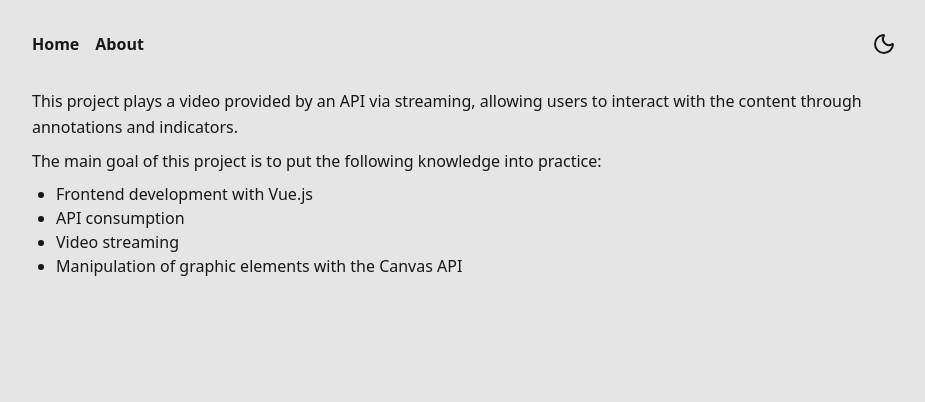
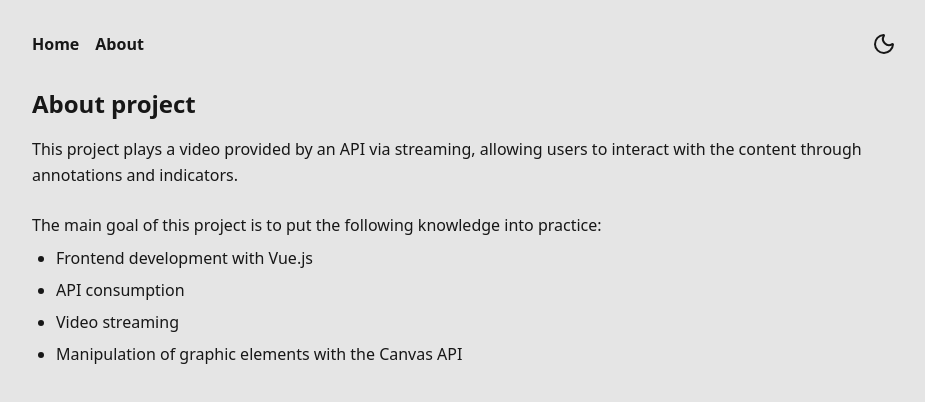
Before and after one commit to igorhideki/video-streaming-app, a Vue app in the folder apps/web/: page /about in a window 1280 px wide. Shown: the top 402 px of the page, without its empty margins (176-1101 px from the left). Built offline with nearby package versions, Linux system fonts and the light colour scheme.

Commit message:
add about page

```diff
--- a/apps/web/src/views/AboutView.vue
+++ b/apps/web/src/views/AboutView.vue
@@ -1,6 +1,7 @@
 <template>
   <div>
-    <p class="mb-2 text-base/relaxed">
+    <h1 class="mb-4 text-2xl font-bold text-neutral-900 dark:text-neutral-100">About project</h1>
+    <p class="mb-6 text-base/relaxed">
       This project plays a video provided by an API via streaming, allowing users to interact with
       the content through annotations and indicators.
     </p>
@@ -10,10 +11,10 @@
     </p>
 
     <ul class="text-base-relaxed list-disc pl-6">
-      <li>Frontend development with Vue.js</li>
-      <li>API consumption</li>
-      <li>Video streaming</li>
-      <li>Manipulation of graphic elements with the Canvas API</li>
+      <li class="mb-2">Frontend development with Vue.js</li>
+      <li class="mb-2">API consumption</li>
+      <li class="mb-2">Video streaming</li>
+      <li class="mb-2">Manipulation of graphic elements with the Canvas API</li>
     </ul>
   </div>
 </template>
```
